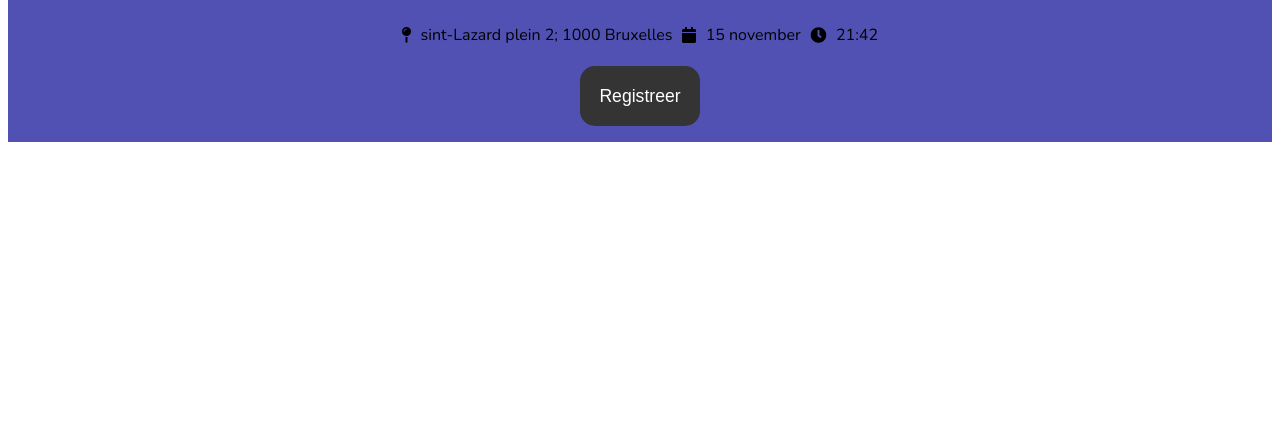
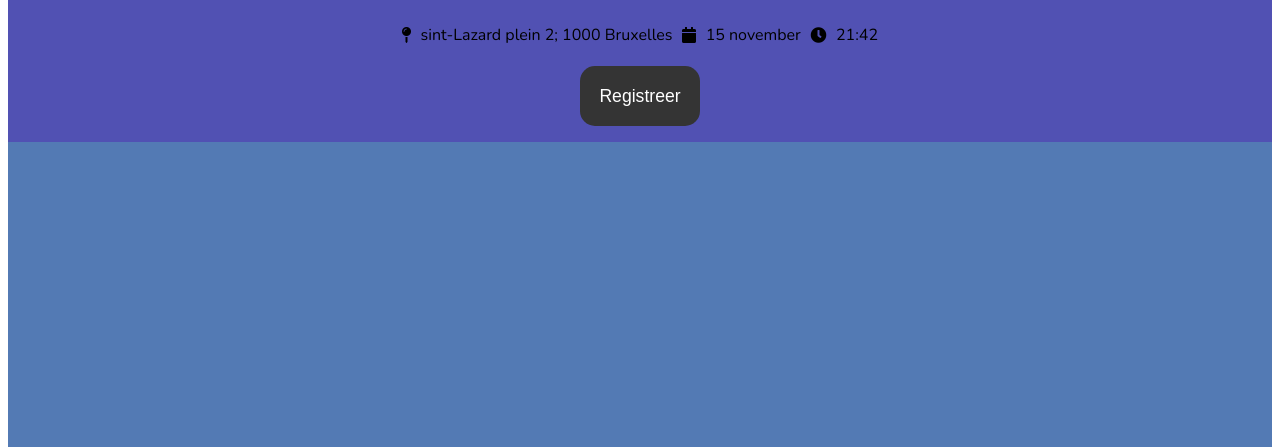
Before and after one commit to lorrainetkint/devoir, a plain HTML site: page index.html in a window 1280 px wide. Shown: the part 353-800 px from the top of the page. Drawn offline with nearby package versions, Linux system fonts and the light colour scheme.

Commit message:
little fix

```diff
--- a/index.html
+++ b/index.html
@@ -9,7 +9,7 @@
 </head>
 
 <body>
-  <div class="main-container main-color">
+  <div class="main-container red">
     <div class="title-bar-container">
       <div class="logo">
         <i class="fas fa-glass-cheers"></i>
```
